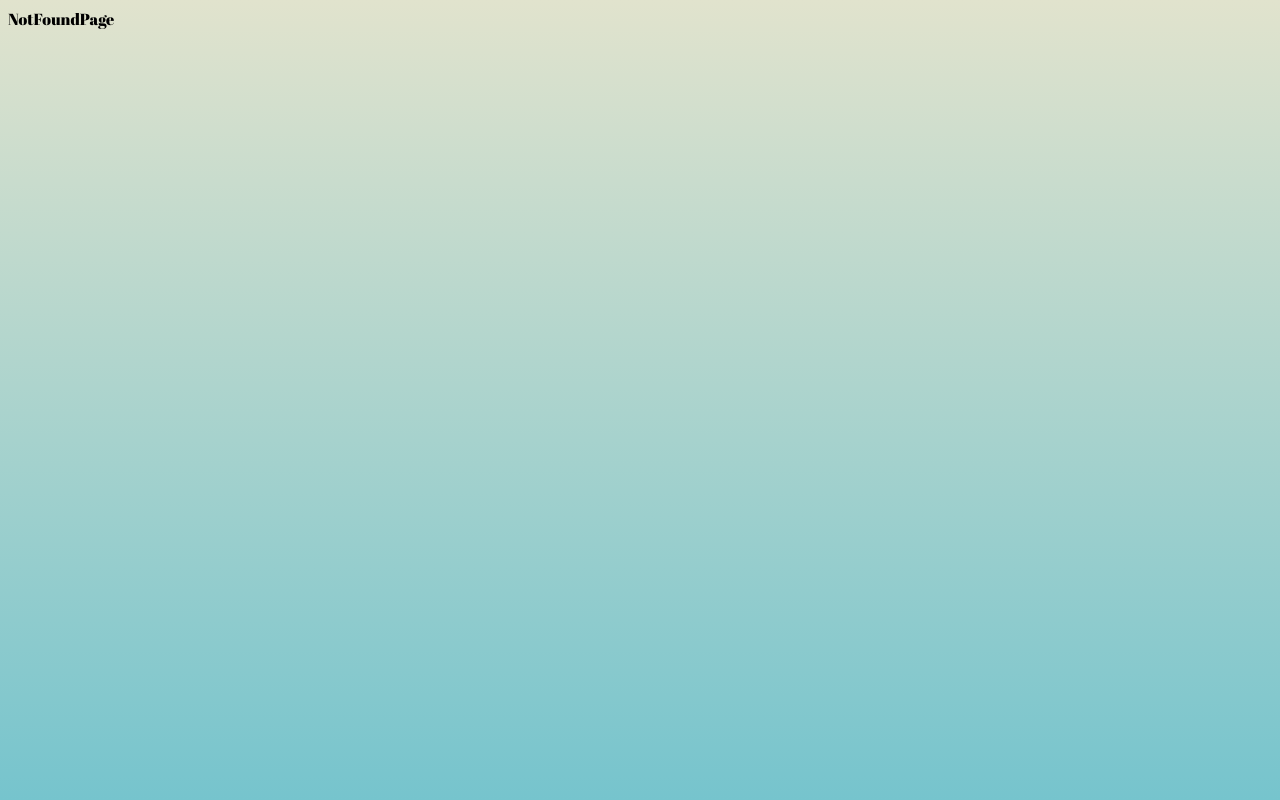
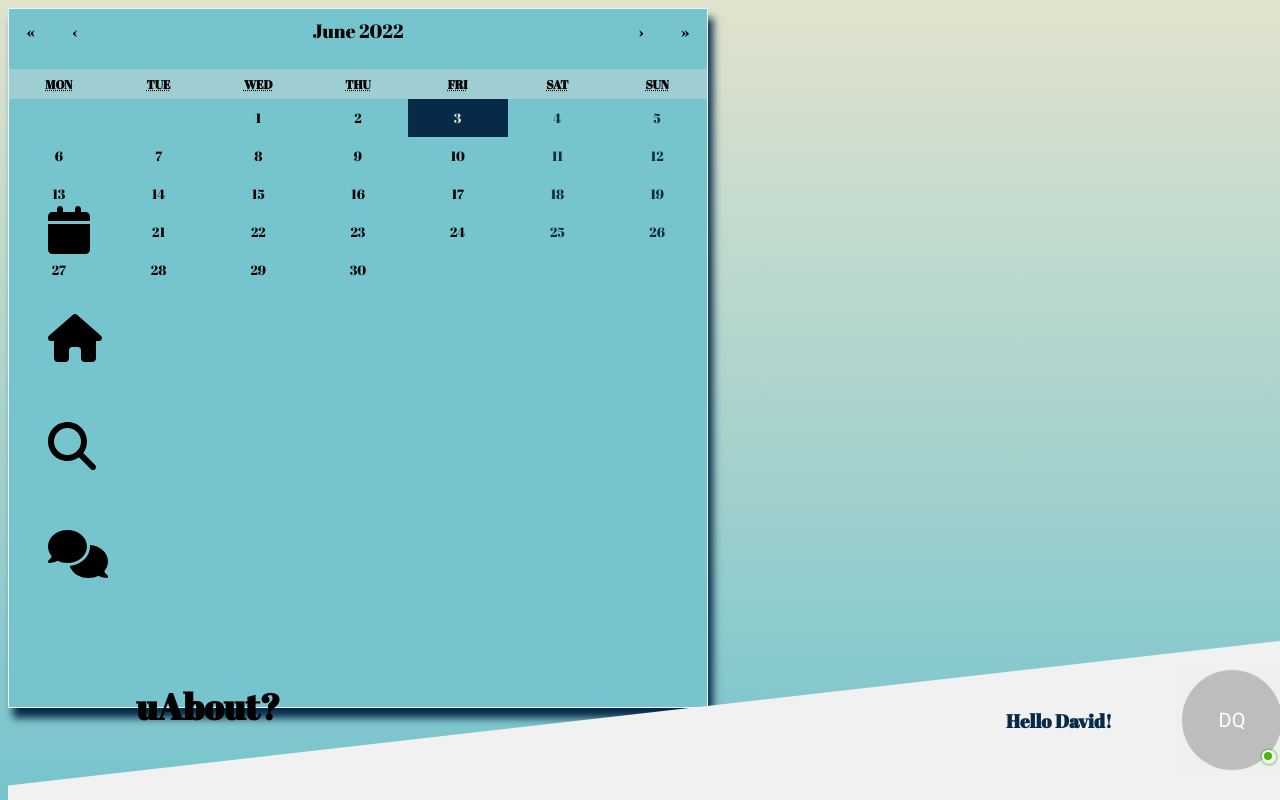
Before and after one commit to Eluented/uAbout, a React (Create React App) app in the folder uabout/client/: page /calendar in a window 1280 px wide. Built offline with nearby package versions, Linux system fonts and the light colour scheme.

Commit message:
Changed MyEventPage to CalendarPage

```diff
--- a/uabout/client/src/App.js
+++ b/uabout/client/src/App.js
@@ -10,7 +10,7 @@ import {
   NotFoundPage,
   FriendsPage,
   SearchResultsPage,
-  MyEventsPage,
+  CalendarPage,
   HomePage,
   ProfileSettingsPage,
 } from "./pages";
@@ -24,7 +24,7 @@ function App() {
       <Route path="/register" element={<RegisterPage />} />
       <Route path="*" element={<NotFoundPage />} />
       <Route path="/allfriends" element={<FriendsPage />} />
-      <Route path="/myevents" element={<MyEventsPage />} />
+      <Route path="/calendar" element={<CalendarPage />} />
       <Route path="/home" element={<HomePage />} />
       <Route path="/profile" element={<ProfileSettingsPage />} />
 
--- a/uabout/client/src/pages/MyEventsPage/index.js
+++ b/uabout/client/src/pages/CalendarPage/index.js
@@ -1,7 +1,7 @@
 import React from "react";
 import { Navbar, Footer, ReactCalendar } from "../../components";
 
-const MyEventsPage = () => {
+const CalendarPage = () => {
   return (
     <div className="myevents-container">
       <Navbar />
@@ -16,4 +16,4 @@ const MyEventsPage = () => {
   );
 };
 
-export default MyEventsPage;
+export default CalendarPage;
--- a/uabout/client/src/pages/index.js
+++ b/uabout/client/src/pages/index.js
@@ -7,5 +7,5 @@ export { default as SearchFriendsPage } from "./SearchFriendsPage";
 export { default as SearchResultsPage } from "./SearchResults";
 export { default as FriendsPage } from "./FriendsPage";
 export { default as HomePage } from "./HomePage";
-export { default as MyEventsPage } from "./MyEventsPage";
+export { default as CalendarPage } from "./CalendarPage";
 export { default as ProfileSettingsPage } from "./ProfileSettingsPage";
```
